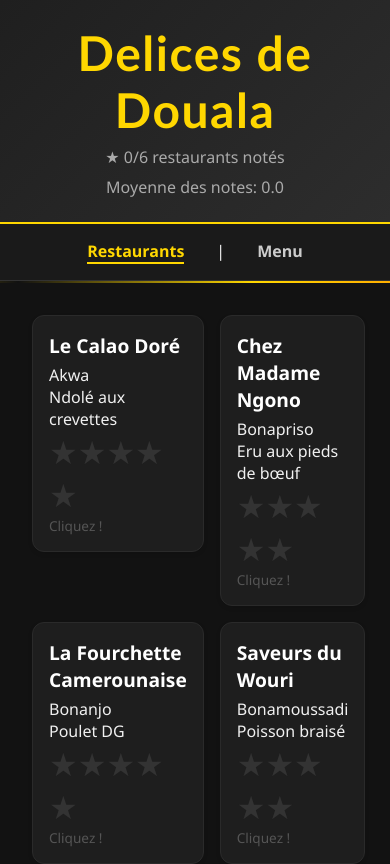
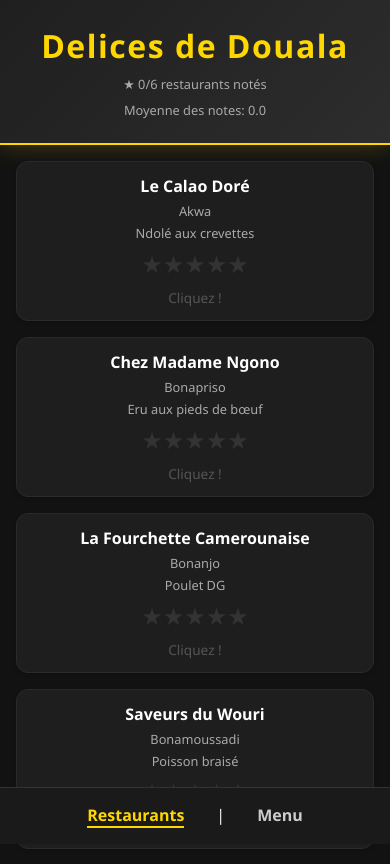
Before and after one commit to Yann-Olympe/delices-de-douala-tp, an Angular app: page / in a window 390 px wide. Shown: the top 864 px of the page. Built offline with nearby package versions, Linux system fonts and the light colour scheme.

Commit message:
feat: enhance responsive design across components; adjust animations, styles, and layout for better mobile experience

```diff
--- a/src/app/app.css
+++ b/src/app/app.css
@@ -29,7 +29,7 @@ nav a:hover, nav a.active {
     position: sticky;
     top: 0;
     z-index: 90;
-    animation: flowgold 3s ease-in infinite;
+    animation: flowgold 2s ease-in infinite;
 }
 
 @keyframes flowgold{
@@ -40,3 +40,37 @@ nav a:hover, nav a.active {
         background-position: -200% 0;
     }
 }
+
+@media (max-width: 768px) {
+  nav {
+    position: fixed;
+    top: unset; /* annule le sticky top */
+    bottom: 0;
+    left: 0;
+    right: 0;
+    z-index: 1000;
+    justify-content: center;
+    padding: 1rem;
+    border-top: 1px solid #333;
+    border-bottom: none;
+  }
+
+  nav a {
+    display: flex;
+    flex-direction: column;
+    align-items: center;
+    font-size: 1rem;
+    gap: 0.3rem;
+  }
+
+  .nav-glow {
+    display: none; /* cache le glow sur mobile */
+  }
+
+  /* évite que le contenu soit caché derrière la nav du bas */
+  app-root > *:not(nav):not(.nav-glow) {
+    padding-bottom: 80px;
+  }
+
+
+}
--- a/src/app/components/carte/carte.css
+++ b/src/app/components/carte/carte.css
@@ -92,3 +92,47 @@ input[type = "text"]{
 input[type= "text"]:focus{
     border-color:gold;
 }
+
+@media (max-width: 768px) {
+    .plat-grid{
+        grid-template-columns: 1fr;
+    }
+    input[type = "text"]{
+        width: 90px;
+        font-size: 0.8rem;
+        padding: 0.3rem 0.6rem;
+    }
+      .filtre{
+    gap: 1rem;
+
+  }
+  .plat-du-jour {
+    padding: 1rem;
+  }
+  .filtre button{
+    font-size: 0.8rem;
+    padding : 0.3rem 0.6rem;
+      }
+  .plat-grid{
+    grid-template-columns: 1fr;
+
+  }
+  .carte-container{
+    padding: 1rem;
+    padding-bottom: 5rem; /* pour laisser de l'espace pour le menu fixe */
+  }
+}
+
+@media (max-width: 480px){
+    .filtre {
+        gap: 0.5rem;
+    }
+    .filtre button{
+        padding: 0.3rem  0.3rem;
+        margin-bottom: 2rem ;
+
+    }
+    input[type="text"]{
+        width: 100%;
+    }
+}
--- a/src/app/components/carte/carte.ts
+++ b/src/app/components/carte/carte.ts
@@ -22,6 +22,8 @@ export class Carte {
   categorieSelectionee = signal<string >('Toutes'); // Signal pour stocker la catégorie sélectionnée, initialisée à "Toutes"
   recherche = signal<string>(''); // Signal pour stocker la valeur de recherche, initialisée à une chaîne vide
 
+
+
   platsFiltres = computed(() => {
     let plats = this.categorieSelectionee() === 'Toutes' ? this.plats.value() ?? [] : (this.plats.value() ?? []).filter(plat => plat.categorie === this.categorieSelectionee()) ?? [];
     return plats.filter(plat => plat.nom.toLowerCase().includes(this.recherche().toLowerCase()));
--- a/src/app/components/header/header.css
+++ b/src/app/components/header/header.css
@@ -9,7 +9,8 @@
 
 .header h1{
     font-size: 3rem;
-    font-family: 'Trebuchet MS', 'Lucida Sans Unicode', 'Lucida Grande', 'Lucida Sans', Arial, sans-serif;
+    font-family: 'Segoe UI', sans-serif;
+    font-weight: 700;
     color: gold;
     letter-spacing: 1.5px;
 }
@@ -18,3 +19,22 @@
     color:#aaa;
     font-size: 1rem;
 }
+@media (max-width: 768px) {
+  .header h1 {
+    font-size: 2.5rem;
+  }
+    .header p {
+        font-size: 0.9rem;
+    }
+
+}
+@media(max-width:480px) {
+    .header h1 {
+        font-size: 2rem;
+    }
+        .header p {
+            font-size: 0.8rem;
+        }
+
+
+}
--- a/src/app/components/restaurant-card/restaurant-card.css
+++ b/src/app/components/restaurant-card/restaurant-card.css
@@ -6,7 +6,7 @@
     box-shadow: 0 2px 4px rgba(0, 0, 0, 0.1);
     transition: transform 350ms ease, box-shadow 300ms 150ms ease;
     cursor: pointer;
-
+    text-align: center;
     &:hover{
         transform: translateY(-4px);
         box-shadow: 0 8px 24px rgba(255, 215, 0, 0.15);
@@ -16,7 +16,7 @@
 }
 .restau-card h3{
     font-size: 1.2rem;
-    color: #ffffff;
+    color: #fff;
     margin-bottom: 0.3rem;
 
 }
@@ -28,7 +28,25 @@
 }
 
 .no-rating {
-    margin-top:  margin-top;
+    margin-top: 0.5rem;
     font-size: 0.85rem;
     color: #555;
 }
+
+.texte{
+    font-size: 0.9rem;
+    color: #aaa;
+    margin-bottom: 0.3rem;
+}
+
+@media (max-width: 768px) {
+  .restau-card {
+    padding: 0.8rem;
+  }
+  .restau-card h3 {
+    font-size: 1rem;
+  }
+  .texte {
+    font-size: 0.8rem;
+  }
+}
--- a/src/app/components/restaurant-card/restaurant-card.html
+++ b/src/app/components/restaurant-card/restaurant-card.html
@@ -1,7 +1,7 @@
 <div class="restau-card">
     <h3>{{restaurant().name}}</h3>
-    <p>{{restaurant().district}}</p>
-    <p>{{restaurant().specialty}}</p>
+    <p class="texte">{{restaurant().district}}</p>
+    <p class="texte">{{restaurant().specialty}}</p>
 
     <app-star-rating (ratingChanged)="ratingChanged($event)" [currentRating]="restaurant().currentRating"></app-star-rating>
     @if (restaurant().currentRating > 0) {
--- a/src/app/components/restaurant-list/restaurant-list.css
+++ b/src/app/components/restaurant-list/restaurant-list.css
@@ -6,3 +6,9 @@
     max-width: 900px;
     margin: 0 auto;
 }
+@media (max-width: 768px) {
+  .restaurant-list {
+    grid-template-columns: 1fr; /* 1 colonne sur mobile */
+    padding: 1rem;
+  }
+}
--- a/src/app/components/star-rating/star-rating.css
+++ b/src/app/components/star-rating/star-rating.css
@@ -1,4 +1,4 @@
-:host span{
+ span{
     cursor: pointer;
     display: inline-block;
     font-size: 2rem;
@@ -12,3 +12,14 @@ span.gold{
 span:hover{
      transform: scale(1.3);
 }
+
+@media (max-width: 768px) {
+    span{
+        font-size: 1.5rem;
+    }
+
+    span:hover{
+        transform: scale(1);
+    }
+
+}
--- a/src/styles.css
+++ b/src/styles.css
@@ -11,3 +11,6 @@ body{
     font-family: 'Segoe UI', sans-serif;
     min-height: 100vh;
 }
+*,*::before, *::after {
+    box-sizing: border-box;
+}
```
